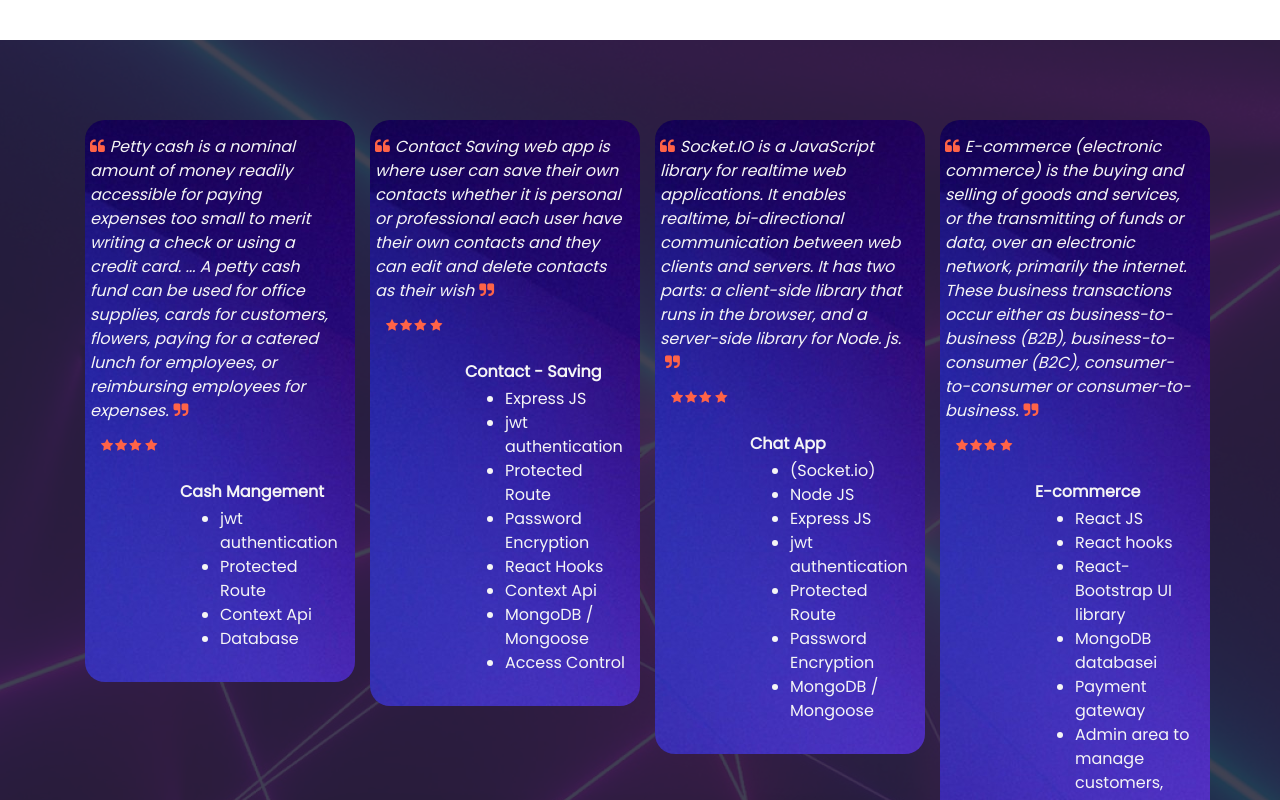
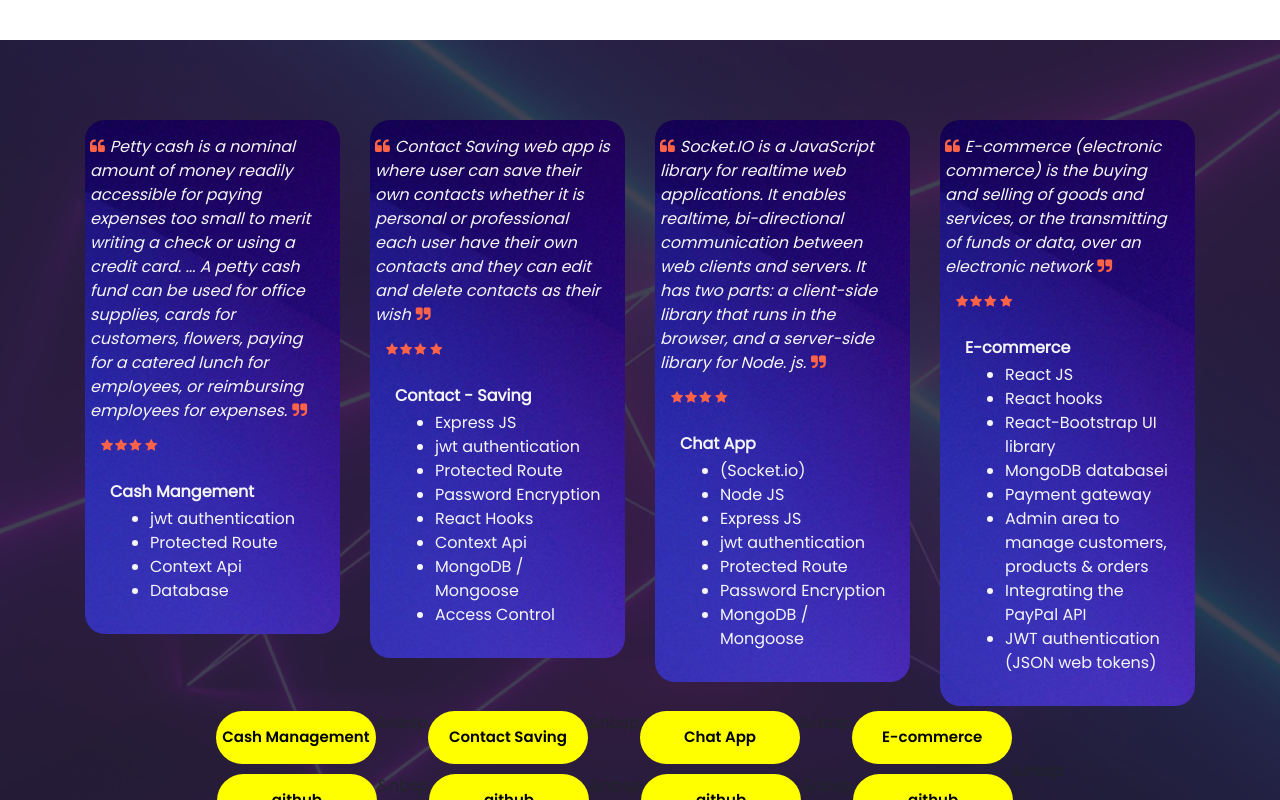
Before and after one commit to guru2711/guru-portfolio, a React (Create React App) app in the folder portfolio/: page / in a window 1280 px wide. Shown: the part 2220-3020 px from the top of the page. Built offline with nearby package versions, Linux system fonts and the light colour scheme; a web font is replaced by a local one.

Commit message:
"updated"

```diff
--- a/portfolio/src/portfolioContainer/Testimonial/Testimonial.css
+++ b/portfolio/src/portfolioContainer/Testimonial/Testimonial.css
@@ -34,7 +34,7 @@
 
 .testimonial-section .testi-item {
   background-color: white;
-  width: 270px;
+  width: 100%;
   padding: 15px;
   background-image: url("../../../src/assets/Home/huawei-matebook-pro-2019-3840x2160-abstract-colorful-4k-22321.jpg");
   border-radius: 20px;
@@ -71,7 +71,7 @@
 }
 .testimonial-section .client-info {
   position: relative;
-  padding-left: 80px;
+  padding-left: 10px;
   padding-top: 2px;
   min-height: 60px;
 }
--- a/portfolio/src/portfolioContainer/Testimonial/Testimonial.js
+++ b/portfolio/src/portfolioContainer/Testimonial/Testimonial.js
@@ -184,10 +184,7 @@
                       <i className="fa fa-quote-left" />
                       E-commerce (electronic commerce) is the buying and selling
                       of goods and services, or the transmitting of funds or
-                      data, over an electronic network, primarily the internet.
-                      These business transactions occur either as
-                      business-to-business (B2B), business-to-consumer (B2C),
-                      consumer-to-consumer or consumer-to-business.
+                      data, over an electronic network
                       <i className="fa fa-quote-right" />
                     </p>
                     <ul className="stars list-unstyled">
@@ -216,10 +213,7 @@
                       <li> React-Bootstrap UI library</li>
                       <li> MongoDB databasei</li>
                       <li>Payment gateway</li>
-                      <li>
-                        {" "}
-                        Admin area to manage customers, products & orders
-                      </li>
+                      <li>Admin area to manage customers, products & orders</li>
                       <li> Integrating the PayPal API</li>
                       <li>JWT authentication (JSON web tokens)</li>
                     </ul>
```
